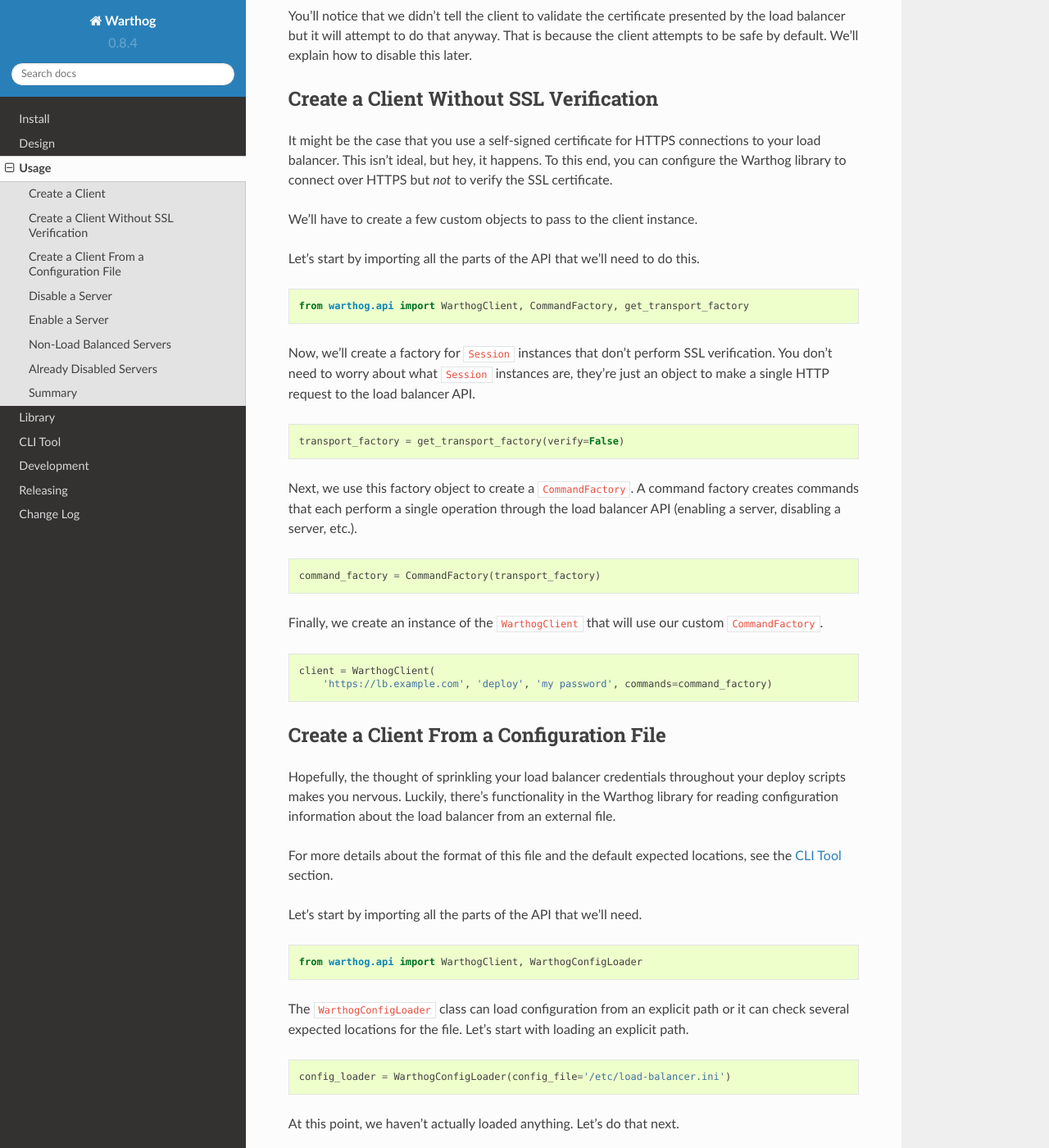
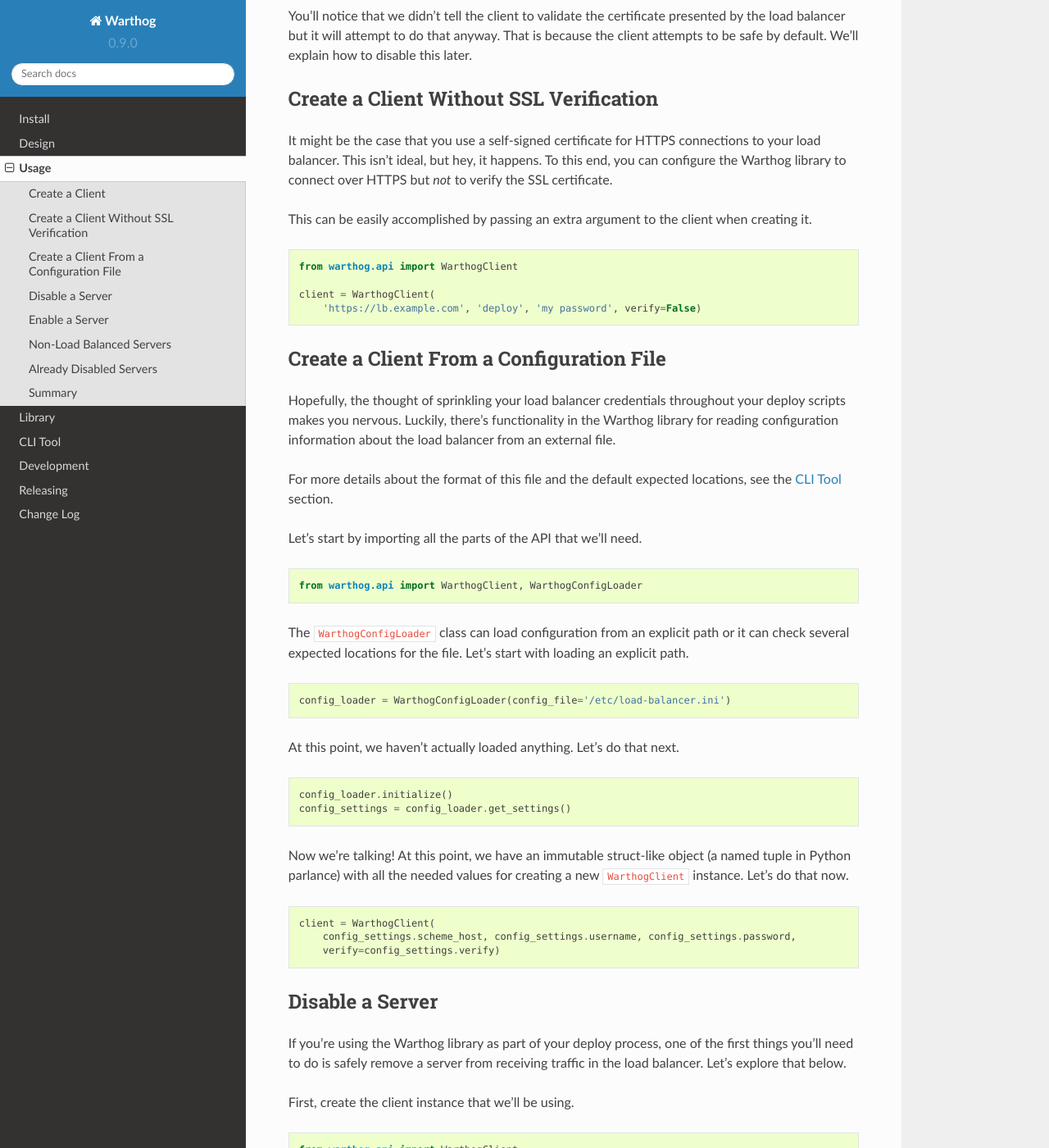
Before and after one commit to smarter-travel-media/warthog, a Sphinx documentation site: the page built from doc/source/usage.rst, in a window 1280 px wide and 1400 px high, scrolled down 669 px. Shown: the whole window at 82% size. Built offline with Sphinx 7.4.7 and the Read the Docs theme 2.0.0, drawn with Linux system fonts in a browser that asks for light colours; some of the changed text lies outside the part shown.

Commit message:
Move certificate verification disabling to WarthogClient and update to 0.9.0 next version

```diff
--- a/doc/source/changes.rst
+++ b/doc/source/changes.rst
@@ -1,10 +1,13 @@
 Change Log
 ==========
 
-0.8.4 - Future release
+0.9.0 - Future release
 ----------------------
 * Replace examples documentation with more in depth usage guide (:doc:`usage`).
 * Add documentation for performing a release of the library (:doc:`release`).
+* Move enabling/disabling certificate verification to the :class:`warthog.client.WarthogClient`
+  class so that using self-signed certificates is less of a hassle and requires
+  less code.
 
 0.8.3 - 2015-03-18
 ------------------
--- a/doc/source/usage.rst
+++ b/doc/source/usage.rst
@@ -37,36 +37,15 @@ It might be the case that you use a self-signed certificate for HTTPS connection
 your load balancer. This isn't ideal, but hey, it happens. To this end, you can configure
 the Warthog library to connect over HTTPS but *not* to verify the SSL certificate.
 
-We'll have to create a few custom objects to pass to the client instance.
-
-Let's start by importing all the parts of the API that we'll need to do this.
+This can be easily accomplished by passing an extra argument to the client when
+creating it.
 
 .. code-block:: python
 
-    from warthog.api import WarthogClient, CommandFactory, get_transport_factory
-
-Now, we'll create a factory for ``Session`` instances that don't perform SSL verification.
-You don't need to worry about what ``Session`` instances are, they're just an object to make
-a single HTTP request to the load balancer API.
-
-.. code-block:: python
-
-    transport_factory = get_transport_factory(verify=False)
-
-Next, we use this factory object to create a ``CommandFactory``. A command factory
-creates commands that each perform a single operation through the load balancer API (enabling a
-server, disabling a server, etc.).
-
-.. code-block:: python
-
-    command_factory = CommandFactory(transport_factory)
-
-Finally, we create an instance of the ``WarthogClient`` that will use our custom ``CommandFactory``.
-
-.. code-block:: python
+    from warthog.api import WarthogClient
 
     client = WarthogClient(
-        'https://lb.example.com', 'deploy', 'my password', commands=command_factory)
+        'https://lb.example.com', 'deploy', 'my password', verify=False)
 
 
 Create a Client From a Configuration File
@@ -106,12 +85,8 @@ now.
 .. code-block:: python
 
     client = WarthogClient(
-        config_settings.scheme_host, config_settings.username, config_settings.password)
-
-Note that the ``config_settings`` struct has another field, ``verify``. This allows you to use
-the configuration file to determine if you want to verify SSL certificates. If you disable verification
-in this way, you'll have to follow the same process as above to create a custom ``CommandFactory``
-to use with the client.
+        config_settings.scheme_host, config_settings.username, config_settings.password,
+        verify=config_settings.verify)
 
 Disable a Server
 ----------------
--- a/warthog/__init__.py
+++ b/warthog/__init__.py
@@ -14,4 +14,4 @@ warthog
 Simple client for A10 load balancers.
 """
 
-__version__ = '0.8.4'
+__version__ = '0.9.0'
```
Also changed, not shown: 3 other files.
